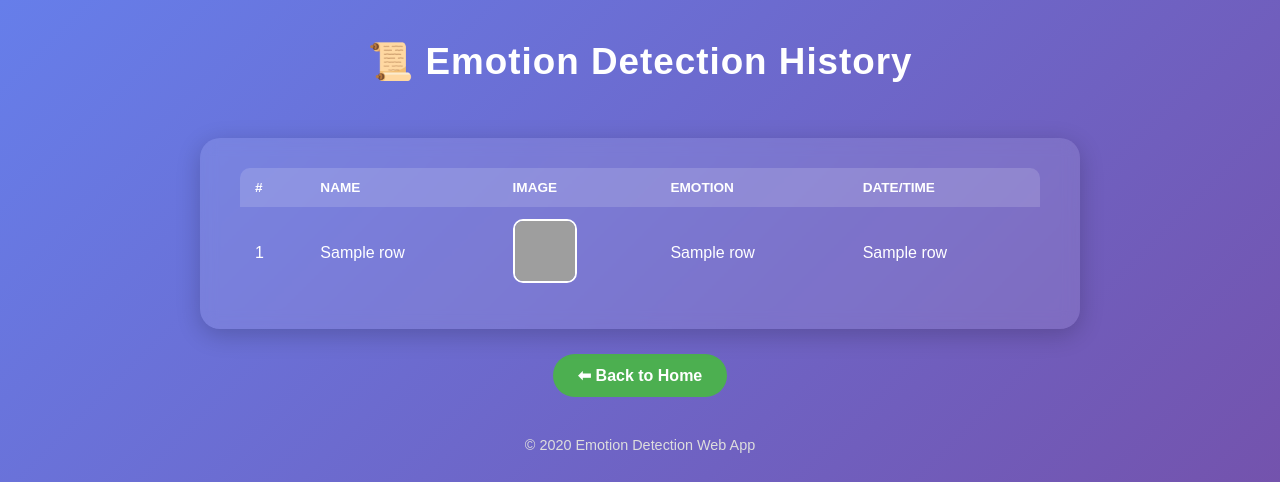
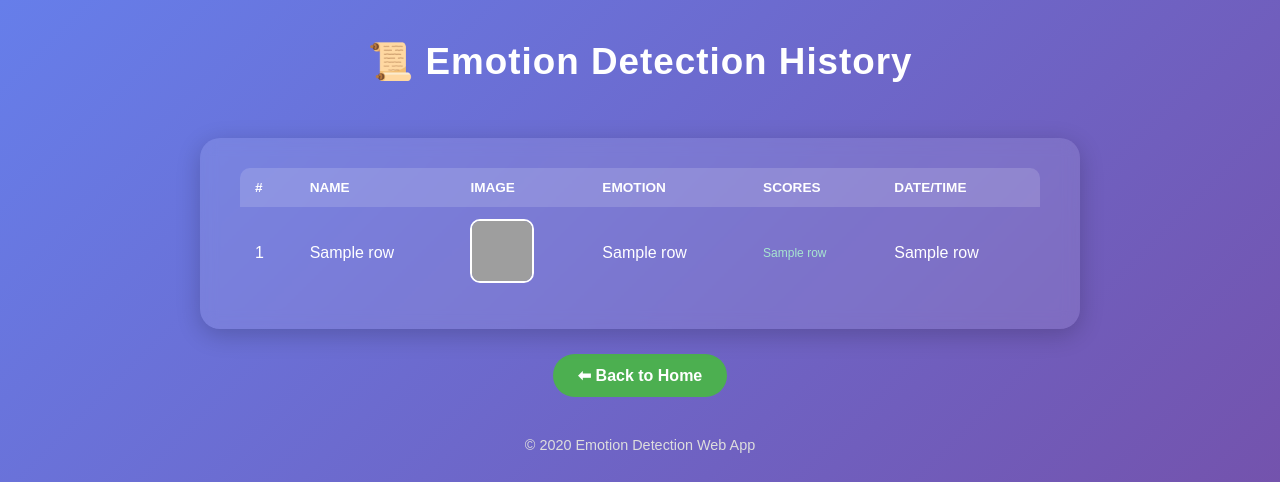
Before and after one commit to mercyodediran-ds/ODEDIRAN_23CG034106_EMOTION_DETECTION_WEB_APP, a Flask app: template templates/history.html in a window 1280 px wide. Shown: the top 482 px of the page. Run offline with Flask 3, Linux system fonts and the light colour scheme; the template is opened without the code that fills it: most values are stand-ins (such as "Sample title", 1, 10 or a date in 2020); grey boxes are pictures that could not be loaded.

Commit message:
Fix: show scores in history page

```diff
--- a/app.py
+++ b/app.py
@@ -123,7 +123,7 @@ def index():
 def history():
     conn = sqlite3.connect(DB_PATH)
     c = conn.cursor()
-    c.execute("SELECT id, name, filename, emotion, timestamp FROM results ORDER BY id DESC LIMIT 50")
+    c.execute("SELECT id, name, filename, emotion, scores, timestamp FROM results ORDER BY id DESC DESC LIMIT 50")
     rows = c.fetchall()
     conn.close()
     return render_template("history.html", rows=rows, year=datetime.utcnow().year)
--- a/templates/history.html
+++ b/templates/history.html
@@ -124,6 +124,7 @@
                 <th>Name</th>
                 <th>Image</th>
                 <th>Emotion</th>
+                <th>Scores</th>
                 <th>Date/Time</th>
             </tr>
         </thead>
@@ -136,7 +137,8 @@
                     <img src="{{ url_for('static', filename='uploads/' + row[2]) }}" alt="face">
                 </td>
                 <td>{{ row[3] }}</td>
-                    <td>{{ row[4] }}</td>
+                <td style="font-size:0.75rem; color:#a8e6cf;">{{ row[4] }}</td>
+                <td>{{ row[5] }}</td>
             </tr>
             {% endfor %}
         </tbody>
```
Lines whose indentation alone changed are shown as unchanged.
